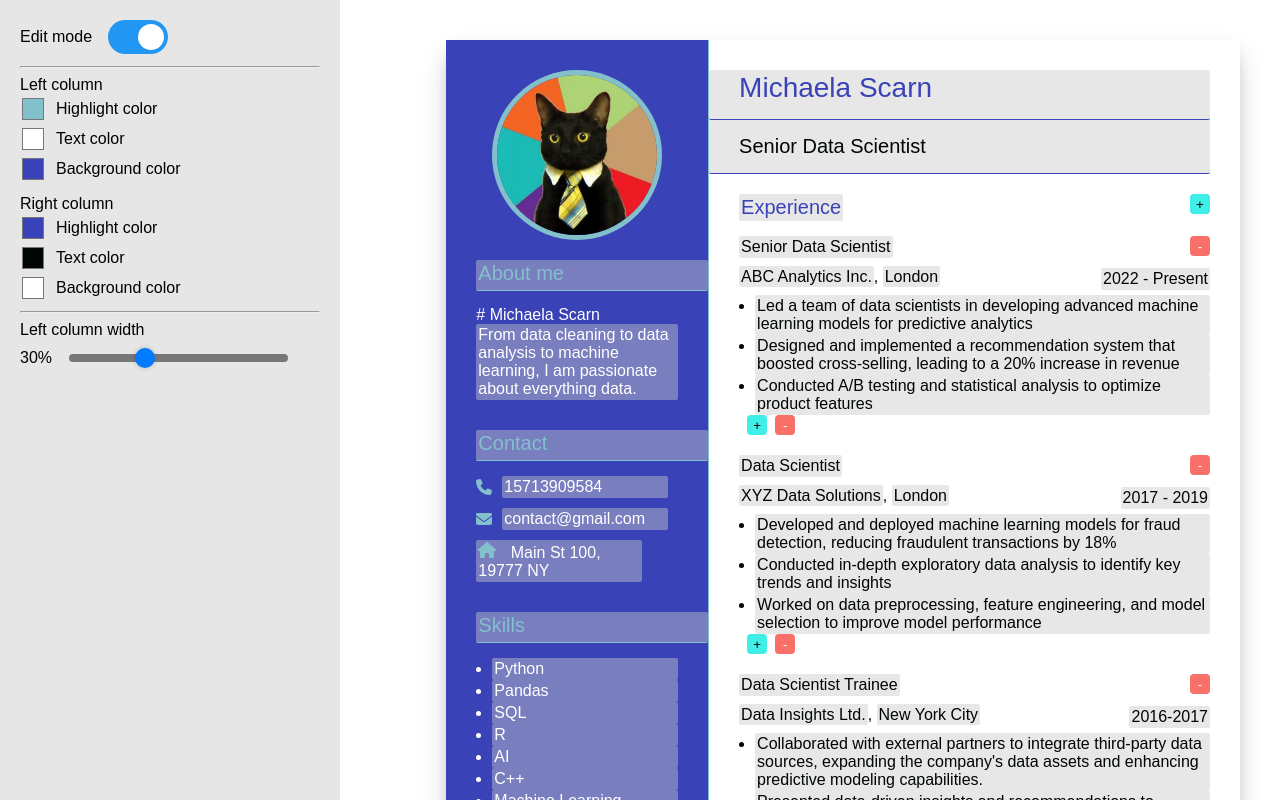
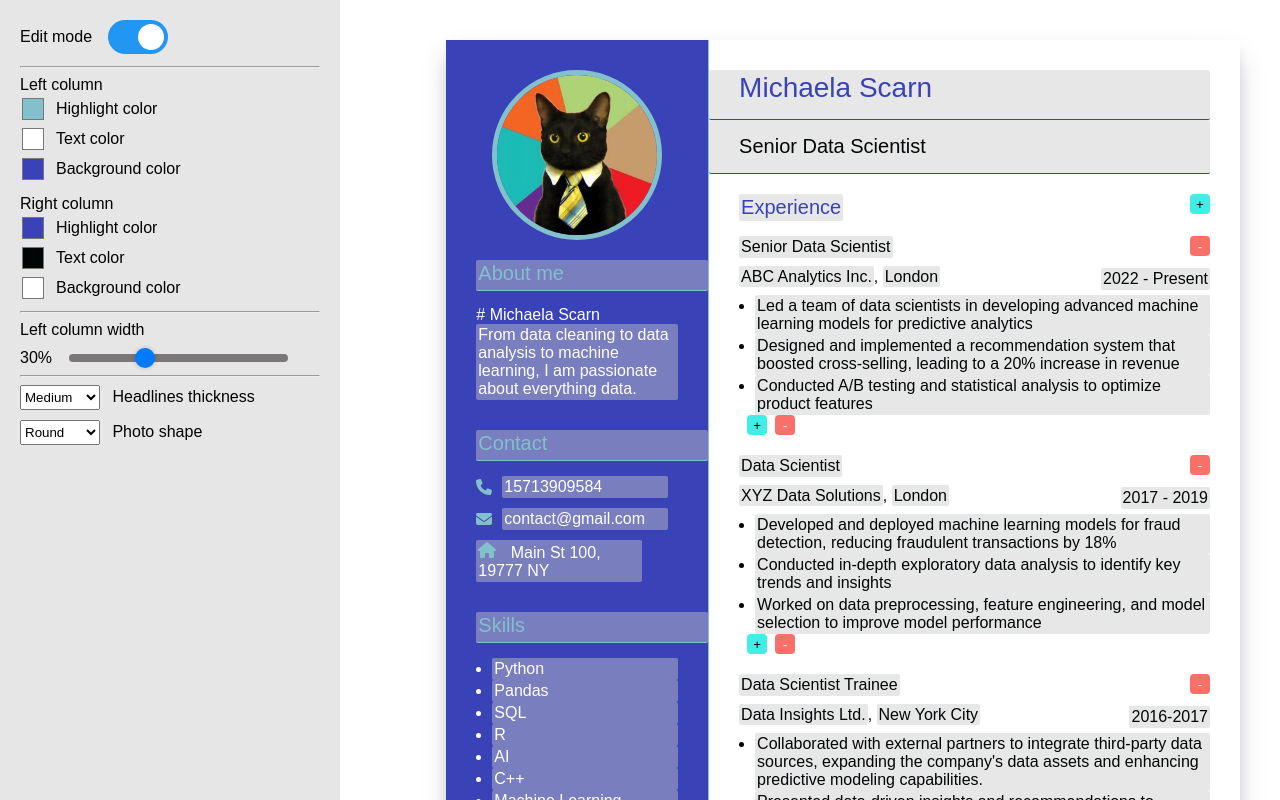
Before and after one commit to gervais-amoah/resume-builder, a Vue app: page / in a window 1280 px wide. Shown: the top 800 px of the page. Built offline with nearby package versions, Linux system fonts and the light colour scheme.

Commit message:
Make the headline thickness and picture shape customizable

```diff
--- a/src/App.vue
+++ b/src/App.vue
@@ -1,12 +1,13 @@
 <script setup>
-import { computed, ref } from 'vue'
-import ResumeSection from '@/components/ResumeSection.vue'
-import SectionHeadline from '@/components/SectionHeadline.vue'
 import ContactInfo from '@/components/ContactInfo.vue'
 import EditButtons from '@/components/EditButtons.vue'
 import EditToggle from '@/components/EditToggle.vue'
+import ResumeSection from '@/components/ResumeSection.vue'
+import SectionHeadline from '@/components/SectionHeadline.vue'
 import SidebarMenu from '@/components/SidebarMenu.vue'
+import { computed, ref } from 'vue'
 import ColorInput from './components/ColorInput.vue'
+import SelectInput from './components/SelectInput.vue'
 import WidthPicker from './components/WidthPicker.vue'
 
 const colors = ref({
@@ -26,6 +27,9 @@ const leftColumnWidth = ref(30)
 const leftColumnWidthValue = computed(() => leftColumnWidth.value + '%')
 const rightColumnWidthValue = computed(() => 100 - leftColumnWidth.value + '%')
 
+const imageShape = ref('round')
+const headlineWeight = ref('400')
+
 const cssVariables = computed(() => {
   return {
     '--highlight-color-left': colors.value.left.highlight,
@@ -35,7 +39,9 @@ const cssVariables = computed(() => {
     '--background-color-right': colors.value.right.background,
     '--text-color-right': colors.value.right.text,
     '--left-column-width': leftColumnWidthValue.value,
-    '--right-column-width': rightColumnWidthValue.value
+    '--right-column-width': rightColumnWidthValue.value,
+    '--headline-weight': headlineWeight.value,
+    '--image-shape': imageShape.value
   }
 })
 
@@ -233,18 +239,42 @@ const editModeToggled = (isChecked) => {
         @color-changed="(event) => (colors.right.background = event)"
       />
       <hr />
-
       <WidthPicker
         label="Left column width"
         :defaultWidth="leftColumnWidth"
         @width-changed="leftColumnWidth = $event"
+      />
+      <hr />
+      <SelectInput
+        label="Headlines thickness"
+        @update-selection="headlineWeight = $event"
+        :default-option="headlineWeight"
+        :options="[
+          { name: 'Thin', value: '300' },
+          { name: 'Medium', value: '400' },
+          { name: 'Thick', value: '600' }
+        ]"
+      />
+      <SelectInput
+        label="Photo shape"
+        @update-selection="imageShape = $event"
+        :default-option="imageShape"
+        :options="[
+          { name: 'Round', value: 'round' },
+          { name: 'Square', value: 'square' }
+        ]"
       />
     </SidebarMenu>
 
     <div id="resume" class="d-flex" :class="{ 'edit-off': !editing }" :style="cssVariables">
       <div class="left-col">
         <ResumeSection>
-          <img :src="imageUrl" class="profile-pic" alt="profile picture" />
+          <img
+            :src="imageUrl"
+            class="profile-pic"
+            :class="{ cirle: imageShape === 'round' }"
+            alt="profile picture"
+          />
 
           <SectionHeadline
             :editing="editing"
@@ -515,12 +545,17 @@ const editModeToggled = (isChecked) => {
   display: block;
   width: 160px;
   height: 160px;
-  border: 5px solid var(--highlight-color-left);
+  border: 2px solid var(--highlight-color-left);
   margin-bottom: 20px;
   object-fit: cover;
   margin-left: auto;
   margin-right: auto;
+  border-radius: 5px;
+}
+
+.cirle {
   border-radius: 50%;
+  border: 5px solid var(--highlight-color-left);
 }
 
 .inner-section {
--- /dev/null
+++ b/src/components/SelectInput.vue
@@ -0,0 +1,48 @@
+<script setup>
+defineProps({
+  label: {
+    type: String,
+    default: 'Weight'
+  },
+  options: {
+    type: Array,
+    default: () => [
+      { name: 'Option 1', value: 'value 1' },
+      { name: 'Option 2', value: 'value 2' }
+    ]
+  },
+  defaultOption: {
+    type: String
+  }
+})
+
+defineEmits(['updateSelection'])
+</script>
+
+<template>
+  <div>
+    <label for="">
+      <select @change="$emit('updateSelection', $event.target.value)" :name="label">
+        <option
+          v-for="option in options"
+          :value="option.value"
+          :key="option.value"
+          :selected="defaultOption === option.value"
+        >
+          {{ option.name }}
+        </option>
+      </select>
+      {{ label }}
+    </label>
+  </div>
+</template>
+
+<style scoped>
+select {
+  display: inline-block;
+  min-width: 80px;
+  height: 25px;
+  margin-right: 8px;
+  margin-bottom: 10px;
+}
+</style>
```
